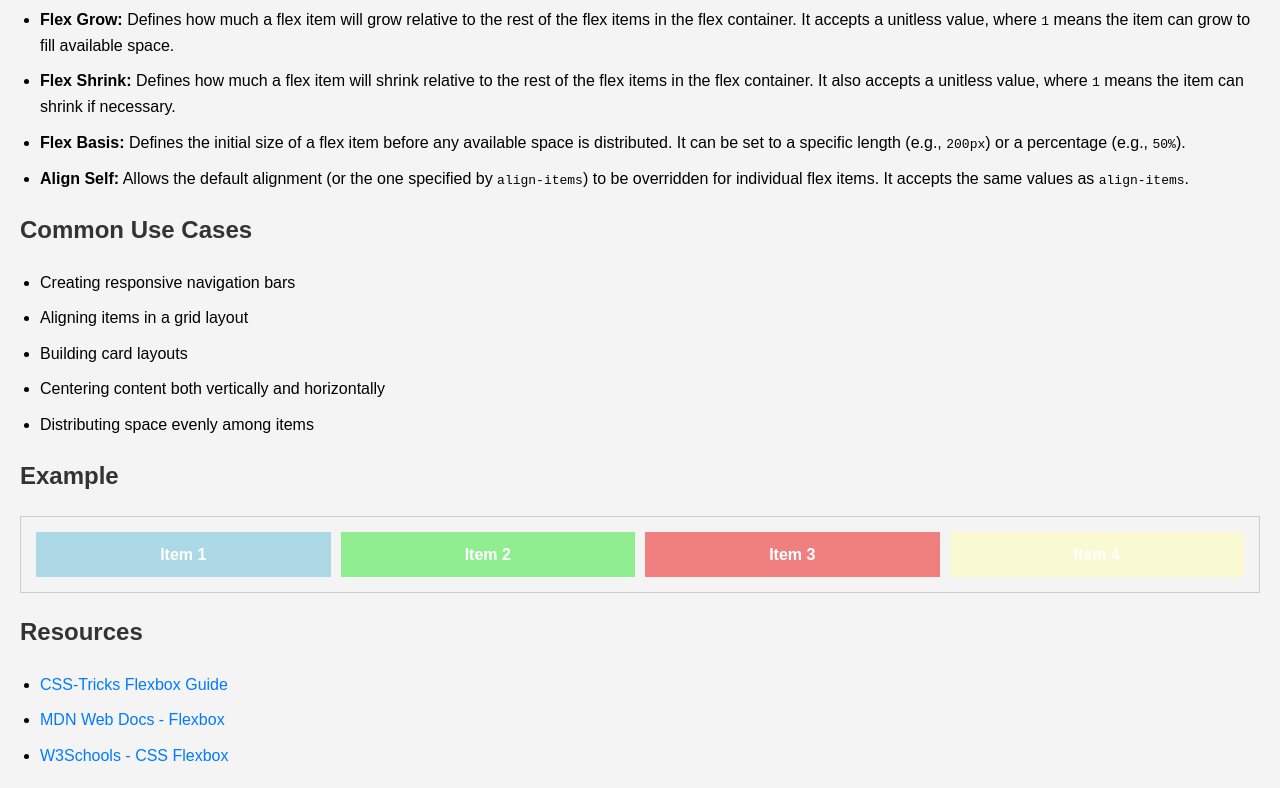
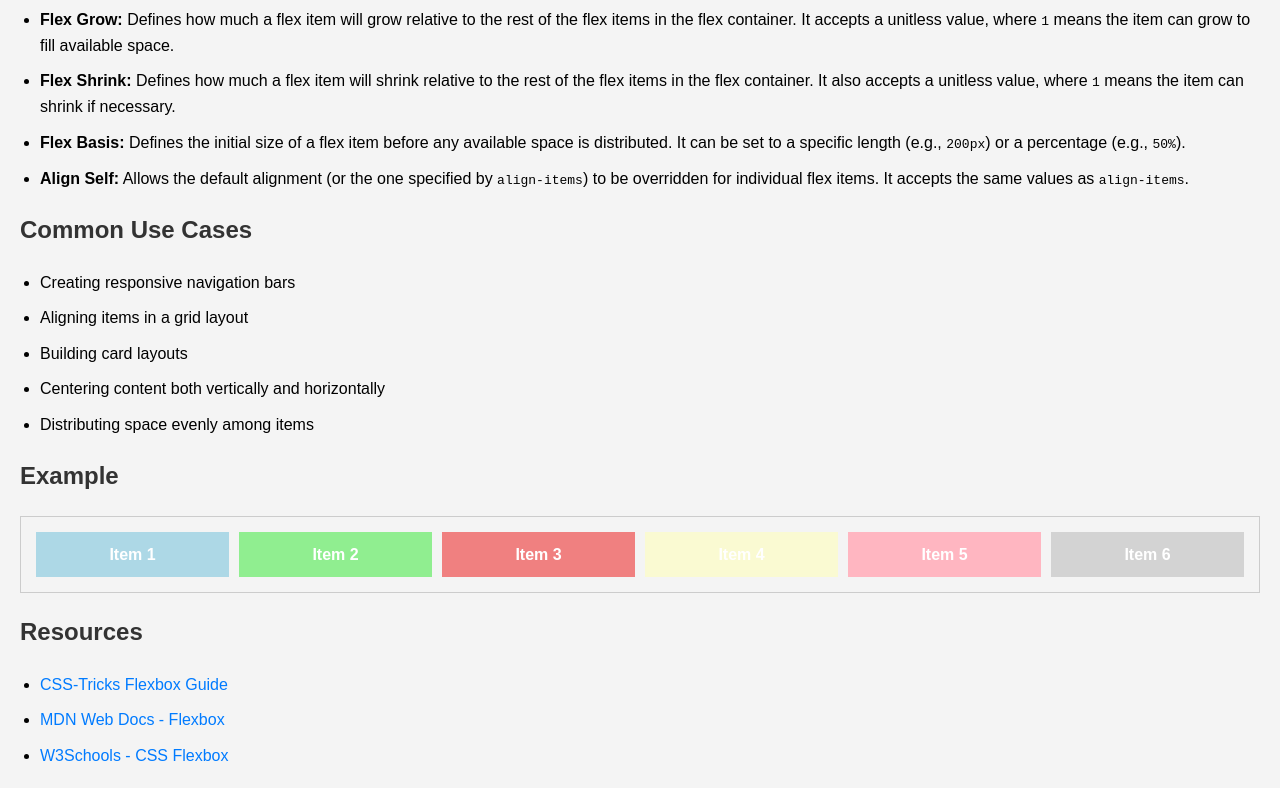
Before and after one commit to MuneebxNick/WebDev-PlayGround, a plain HTML site: page Web Dev PlayGround/Sigma WebDev/CSS/CSS Flexbox/index.html in a window 1280 px wide. Shown: the part 431-1219 px from the top of the page. Drawn offline with Linux system fonts and the light colour scheme.

Commit message:
Flexbox - CSS

```diff
--- a/Web Dev PlayGround/Sigma WebDev/CSS/CSS Flexbox/index.html
+++ b/Web Dev PlayGround/Sigma WebDev/CSS/CSS Flexbox/index.html
@@ -93,11 +93,13 @@
     </ul>
     <h2>Example</h2>
     <div
-        style="display: flex; flex-direction: row; justify-content: space-between; align-items: center; flex-wrap: wrap; border: 1px solid #ccc; padding: 10px;">
+        style="display: flex; flex-direction: columns; justify-content: space-between; align-items: center; flex-wrap: wrap; border: 1px solid #ccc; padding: 10px;">
         <div style="flex: 1; padding: 10px; background-color: lightblue;">Item 1</div>
         <div style="flex: 1; padding: 10px; background-color: lightgreen;">Item 2</div>
         <div style="flex: 1; padding: 10px; background-color: lightcoral;">Item 3</div>
         <div style="flex: 1; padding: 10px; background-color: lightgoldenrodyellow;">Item 4</div>
+        <div style="flex: 1; padding: 10px; background-color: lightpink;">Item 5</div>
+        <div style="flex: 1; padding: 10px; background-color: lightgray;">Item 6</div>
     </div>
     <h2>Resources</h2>
     <ul>
```
